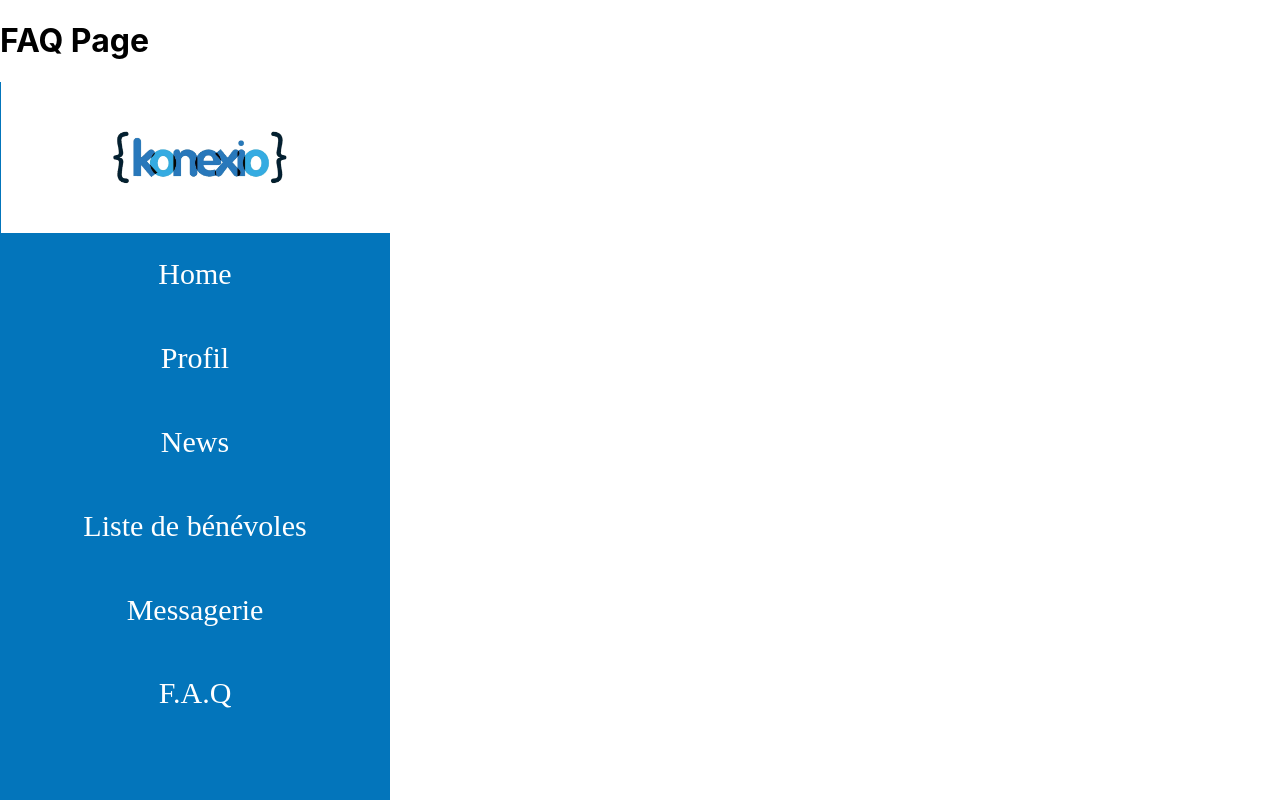
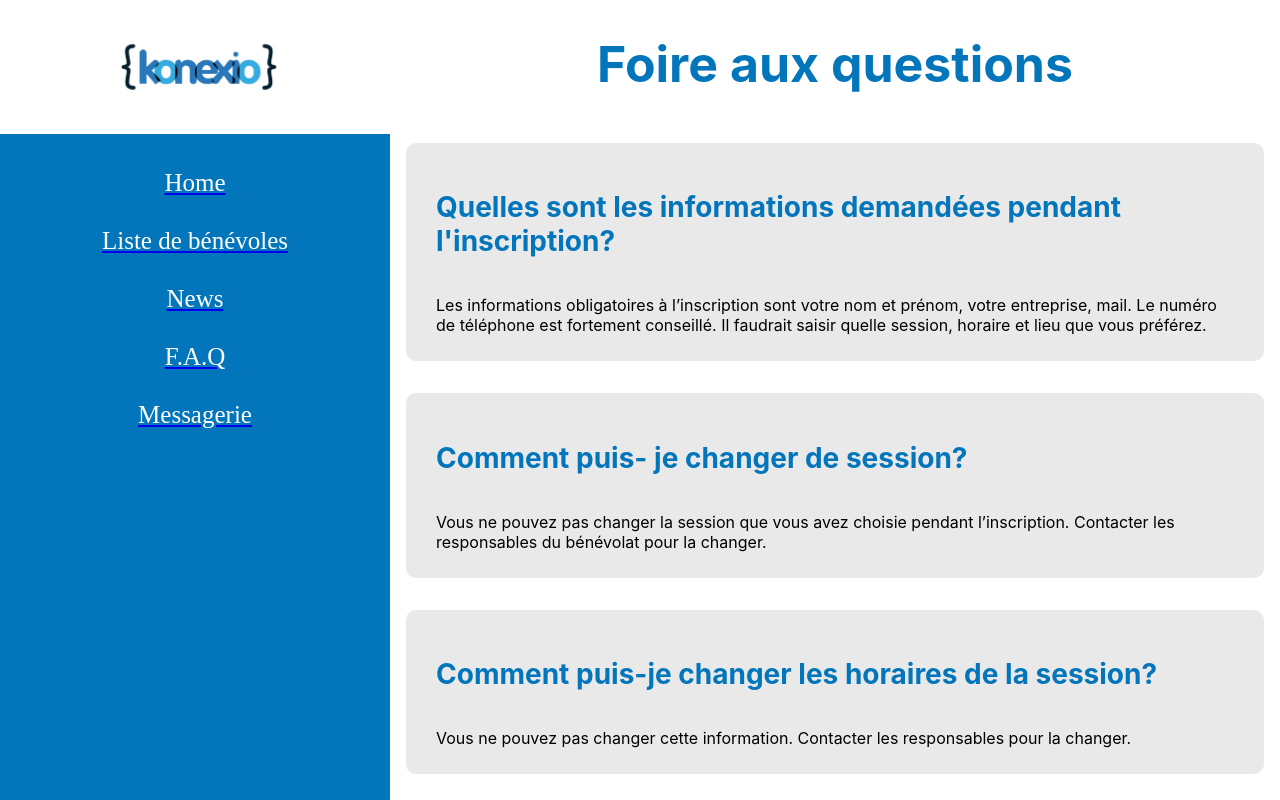
Before and after one commit to AlinManole/benevolat-konexio-frontend-admin, a React (Create React App) app: page /faq in a window 1280 px wide. Shown: the top 800 px of the page. Built offline with nearby package versions, Linux system fonts and the light colour scheme.

Commit message:
update styled-components Salwa

```diff
--- a/src/App.css
+++ b/src/App.css
@@ -1,38 +1,15 @@
-.App {
+h1 {
+  color: #0375BB;
+  font-size: 50px;
   text-align: center;
+
 }
 
-.App-logo {
-  height: 40vmin;
-  pointer-events: none;
+h4 {
+  color: #0375BB;
+  font-size: 28px;
 }
 
-@media (prefers-reduced-motion: no-preference) {
-  .App-logo {
-    animation: App-logo-spin infinite 20s linear;
-  }
+p {
+  font-size: 16px;
 }
-
-.App-header {
-  background-color: #282c34;
-  min-height: 100vh;
-  display: flex;
-  flex-direction: column;
-  align-items: center;
-  justify-content: center;
-  font-size: calc(10px + 2vmin);
-  color: white;
-}
-
-.App-link {
-  color: #61dafb;
-}
-
-@keyframes App-logo-spin {
-  from {
-    transform: rotate(0deg);
-  }
-  to {
-    transform: rotate(360deg);
-  }
-}
--- a/src/App.js
+++ b/src/App.js
@@ -9,6 +9,7 @@ import Faq from "./pages/Faq";
 import Messagerie from "./pages/Messagerie";
 import News from "./pages/News";
 import Sessions from "./pages/Sessions";
+import "./App.css"
 
 
 const App = () => {
--- a/src/components/Sidebar.js
+++ b/src/components/Sidebar.js
@@ -1,7 +1,6 @@
 import React from 'react';
 import styled from 'styled-components';
 import Logo from '../images/konexio.png';
-
 
 import { Link } from "react-router-dom";
 
@@ -11,60 +10,54 @@ const Nav = styled.nav`
     background-color: #0375BB;
     top: 0;
     left: 0;
+    width: 390px;
     height: 100vh;
-    width: 390px;
     position: relative;
     display: flex;
     flex-direction: column;
 `
 
 const Img = styled.img`
-    padding-inline: 88px;
-    width: 100%;
-    width: 213px;
+    padding-inline: 100px;
+    width: 190px;
     align-self: center;
     align-content: center;
     justify-content: center;
     background-color: #fff;
+    margin-bottom: 20px;
+
 `
 
 const H1 = styled.h1`
-    font-family: Poppins;
+    font-family: 'Poppins';
     text-align: center;
-    font-size: 30px;
+    font-size: 25px;
     font-style: normal;
     font-weight: 400;
+    /* line-height: 40px; */
+    margin: 15px 0;
     text-decoration: none;
     color: #fff;
-    &:hover {
-        background-color: #16A8E0;
-      }
-
 `
-
-
 
 const Sidebar = () => {
     return (
         <Nav>
             <Img src={Logo} />
-            <Link style={{ textDecoration: 'none' }} to='/sessions'>
+            <Link to='/home' className="link nav">
                 <H1>Home</H1>
             </Link>
-            <Link style={{ textDecoration: 'none' }} to='/'>
-                <H1>Profil</H1>
+            <Link to='/' className="link nav">
+                <H1>Liste de bénévoles</H1>
             </Link>
-            <Link style={{ textDecoration: 'none' }} to='/news'>
+            <Link to='/' className="link nav">
                 <H1>News</H1>
             </Link>
-            <Link style={{ textDecoration: 'none' }} to='/benevoles'>
-                <H1>Liste de bénévoles</H1>
+            <Link to='/' className="link nav">
+                <H1>F.A.Q</H1>
             </Link>
-            <Link style={{ textDecoration: 'none' }} to='/messagerie'>
+            <Link to='/' className="link nav">
                 <H1>Messagerie</H1>
-            </Link>
-            <Link style={{ textDecoration: 'none' }} to='/faq'>
-                <H1>F.A.Q</H1>
             </Link>
         </Nav>
     );
--- a/src/pages/Faq.js
+++ b/src/pages/Faq.js
@@ -1,12 +1,52 @@
 import React from 'react';
 import Sidebar from '../components/Sidebar';
+import styled from "styled-components"
+
+
+const Container = styled.div`
+display: flex;
+flex-direction: row;
+`
+
+const Section = styled.div`
+display : flex;
+flex-direction: column;
+`
+
+const DIV = styled.div`
+  background: #E9E9E9;
+  margin: 16px;
+  padding: 10px 30px;
+  border-radius: 10px;
+  `
+
+
 
 const Faq = () => {
     return (
-        <div>
-            <h1>FAQ Page</h1>
+
+        <Container>
             <Sidebar />
-        </div>
+            <Section>
+                <h1>Foire aux questions</h1>
+                <DIV>
+                    <h4>Quelles sont les informations demandées pendant l'inscription?</h4>
+                    <p>Les informations obligatoires à l’inscription sont votre nom et prénom, votre entreprise, mail. Le numéro de téléphone est fortement conseillé. Il faudrait saisir quelle session, horaire et lieu que vous préférez.</p>
+                </DIV>
+                <DIV>
+                    <h4>Comment puis- je changer de session?</h4>
+                    <p>Vous ne pouvez pas changer la session que vous avez choisie pendant l’inscription. Contacter les responsables du bénévolat pour la changer.</p>
+                </DIV>
+                <DIV>
+                    <h4>Comment puis-je changer les horaires de la session?</h4>
+                    <p>Vous ne pouvez pas changer cette information. Contacter les responsables pour la changer.</p>
+                </DIV>
+                <DIV>
+                    <h4>Comment puis-je annuler mon inscription?</h4>
+                    <p>Pour annuler votre inscription, il faudrait contacter les responsables du bénévolat pour effacer l’espace profil.</p>
+                </DIV>
+            </Section>
+        </Container>
     );
 };
 
```
Also changed, not shown: src/components/styled-components/FormPage.js (added, +24 -0 lines).
